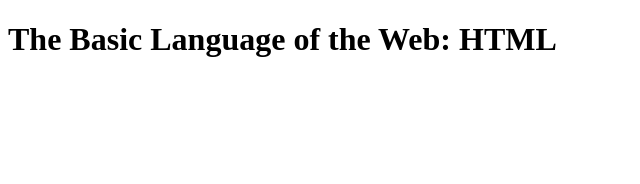
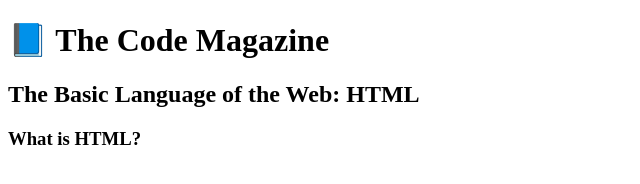
Before and after one commit to shem4soul/CSS-Fundamentals, a plain HTML site: page index.html in a window 1280 px wide. Shown: the whole page, without its empty margins (0-640 px from the left). Drawn offline with Linux system fonts and the light colour scheme.

Commit message:
Update header structure and add content to index.html

```diff
--- a/index.html
+++ b/index.html
@@ -7,7 +7,8 @@
 </head>
 <body>
 
-    <h1>The Basic Language of the Web: HTML</h1>
-
+    <h1>📘 The Code Magazine </h1>
+    <h2> The Basic Language of the Web: HTML </h2>
+    <h3> What is HTML? </h3>
 </body>
 </html>
```
